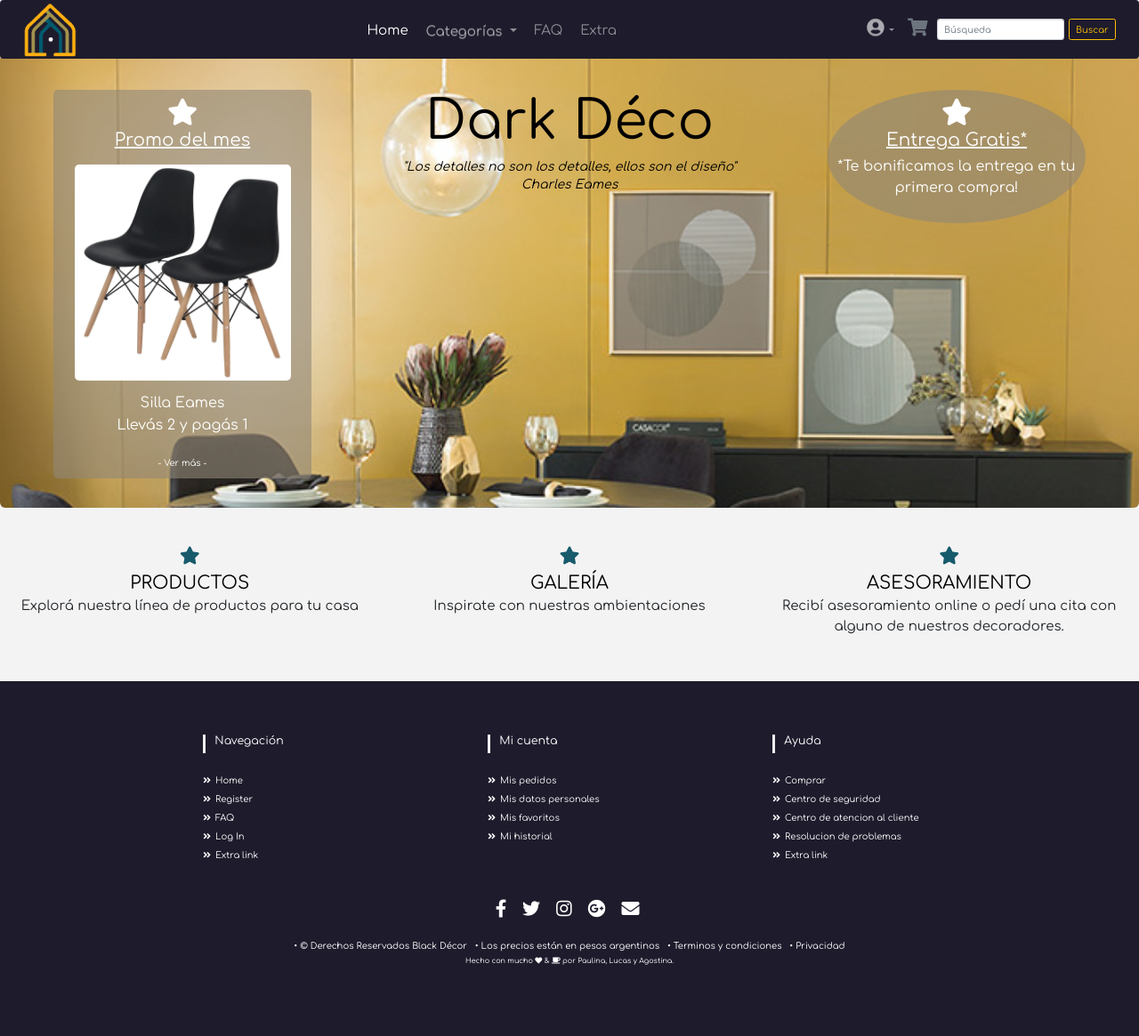
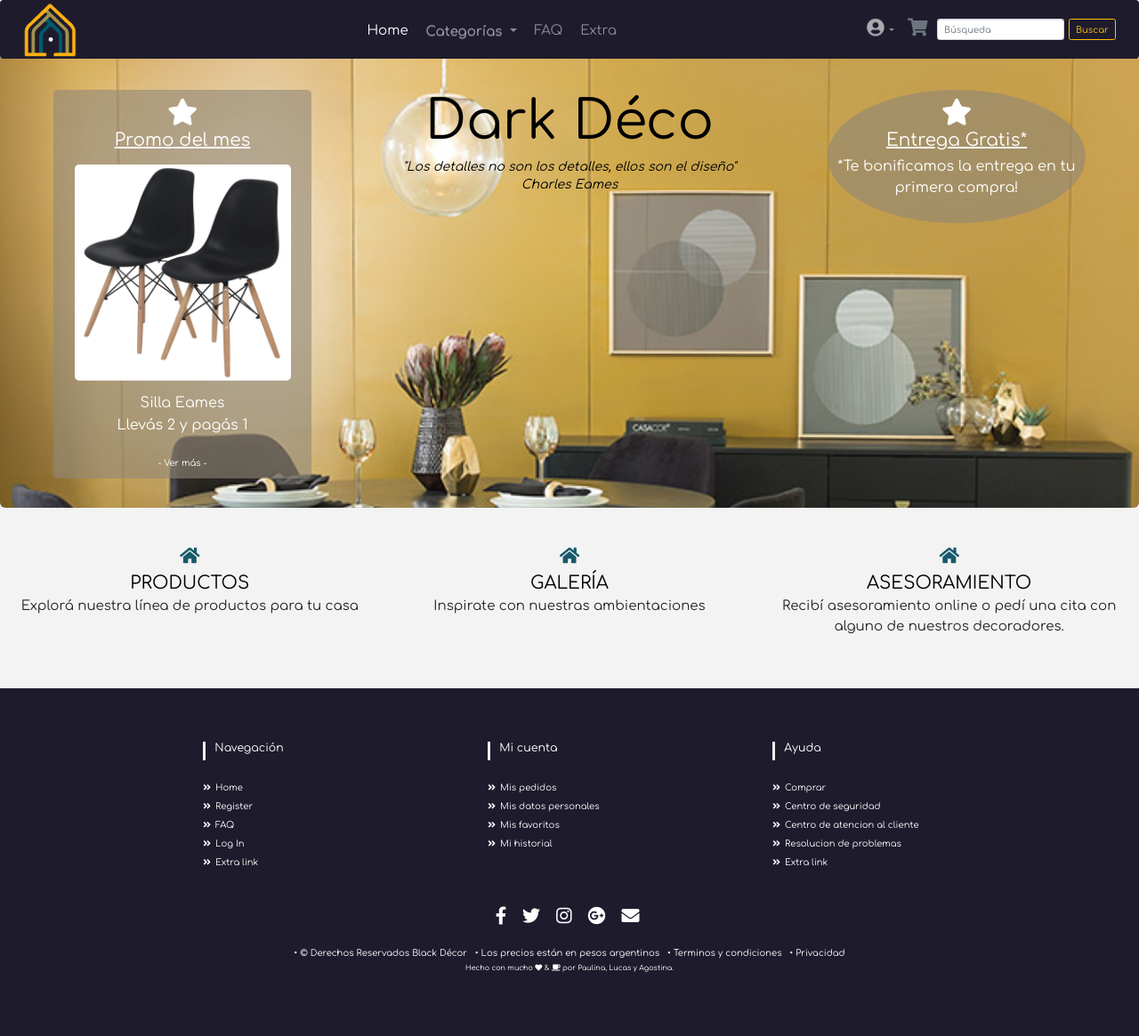
Before and after one commit to PaulinaMabres/DarkDeco, a PHP site: page /home.php in a window 1280 px wide. Shown: the whole page at 89% size. Before the commit the page ends 1085 px from the top, so only its background shows below. Run offline with PHP 8.4, Linux system fonts and the light colour scheme; some libraries are stand-ins or nearby versions.

Commit message:
cambié algunos iconos

```diff
--- a/css/home.css
+++ b/css/home.css
@@ -93,7 +93,7 @@ body{
 .opciones p{
   font-size: 15px;
 }
-.estrella-op{
+.icono-opciones{
   /* color: rgb(156, 145, 82); /*Verde*/
   color: rgb(23, 90, 108); /*Azul*/
 }
--- a/home.php
+++ b/home.php
@@ -10,9 +10,7 @@
   <title>Dark Déco</title>
 </head>
 <body>
-  <header>
-
-
+<header>
     <?php
     include('partials/header.php');
     ?>
@@ -20,10 +18,8 @@
     <!-- Contenido del Home -->
 <div class="container-fluid headerEspacio">
     <div class="jumbotron jumbotron-fluid row">
-      <!-- <div class="main row"> -->
         <div class="productos col-12 col-md-3 box-max">      <!-- IDEA: *Lucas* agrego box-max porque se superpone con algo de abajo -->
           <i class="estrella fas fa-star"></i>
-          <!-- <h3 class="estrella">&#9733;</h3> -->
           <h2>Promo del mes</h2>
           <img class="img-max" src="img/sillaEamesNegrax2.jpg" alt="Silla Eames 2x1"> <!-- IDEA: *Lucas* agrego img-max porque se superpone con algo de abajo -->
           <p>Silla Eames</p>
@@ -37,28 +33,28 @@
         </div>
         <div class="promociones col-12 col-md-3">
           <i class="estrella fas fa-star"></i>
-          <!-- <h3 class="estrella">&#9733;</h3> -->
           <h2>Entrega Gratis*</h2>
           <p>*Te bonificamos la entrega en tu primera compra!</p>
           <a href="#" class="ver-mas">- Consultá la promo del mes -</a>
         </div>
-      <!-- </div> -->
-
     </div>
 
     <div class="opciones row">
       <div class="col-md-4">
-        <i class="estrella-op fas fa-star"></i><br>
+        <!-- <i class="icono-opcionnes fas fa-star"></i><br> -->
+        <i class="icono-opciones fas fa-home"></i><br>
         <a href="#">PRODUCTOS</a>
         <p>Explorá nuestra línea de productos para tu casa</p>
       </div>
       <div class="col-md-4">
-        <i class="estrella-op fas fa-star"></i><br>
+        <!-- <i class="icono-opciones fas fa-star"></i><br> -->
+        <i class="icono-opciones fas fa-home"></i><br>
         <a href="#">GALERÍA</a>
-        <p>Inspirate con nuestras ambientaciones</p>
+        <p>Inspirate con nuestras ambientaciones</p><br>
       </div>
       <div class="col-md-4">
-        <i class="estrella-op fas fa-star"></i><br>
+        <!-- <i class="icono-opciones fas fa-star"></i><br> -->
+        <i class="icono-opciones fas fa-home"></i><br>
         <a href="#">ASESORAMIENTO</a>
         <p>Recibí asesoramiento online o pedí una cita con alguno de nuestros decoradores.</p>
       </div>
```
Also changed, not shown: css/faq.css (+5 -3 lines), faq.php (+5 -4 lines).
